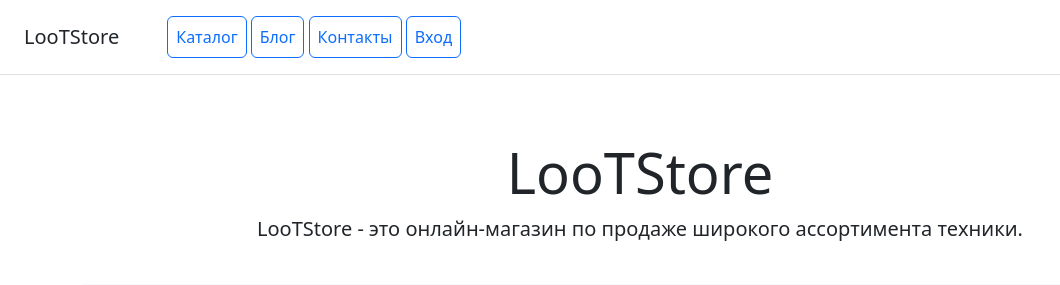
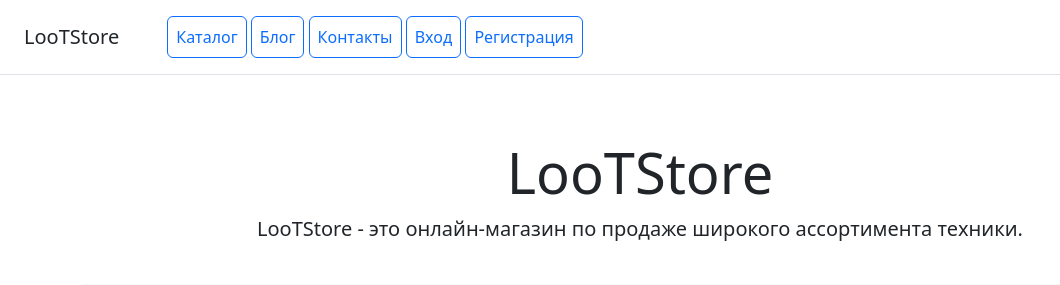
Before and after one commit to xolodno1337/Internet_shop, a Django app: page /blog/list/ in a window 1280 px wide. Shown: the top 285 px of the page, without its empty margins (0-1060 px from the left). Run offline with Django 4.2, Linux system fonts and the light colour scheme; data that the repository does not hold is empty; some libraries are stand-ins or nearby versions.

Commit message:
добавление регистрации

```diff
--- a/catalog/templates/catalog/includes/inc_menu.html
+++ b/catalog/templates/catalog/includes/inc_menu.html
@@ -7,5 +7,6 @@
         <a class="p-2 btn btn-outline-primary" href="{% url 'users:logout' %}">Выход</a>
         {% else %}
         <a class="p-2 btn btn-outline-primary" href="{% url 'users:login' %}">Вход</a>
+        <a class="p-2 btn btn-outline-primary" href="{% url 'users:register' %}">Регистрация</a>
         {% endif %}
     </nav>
```
